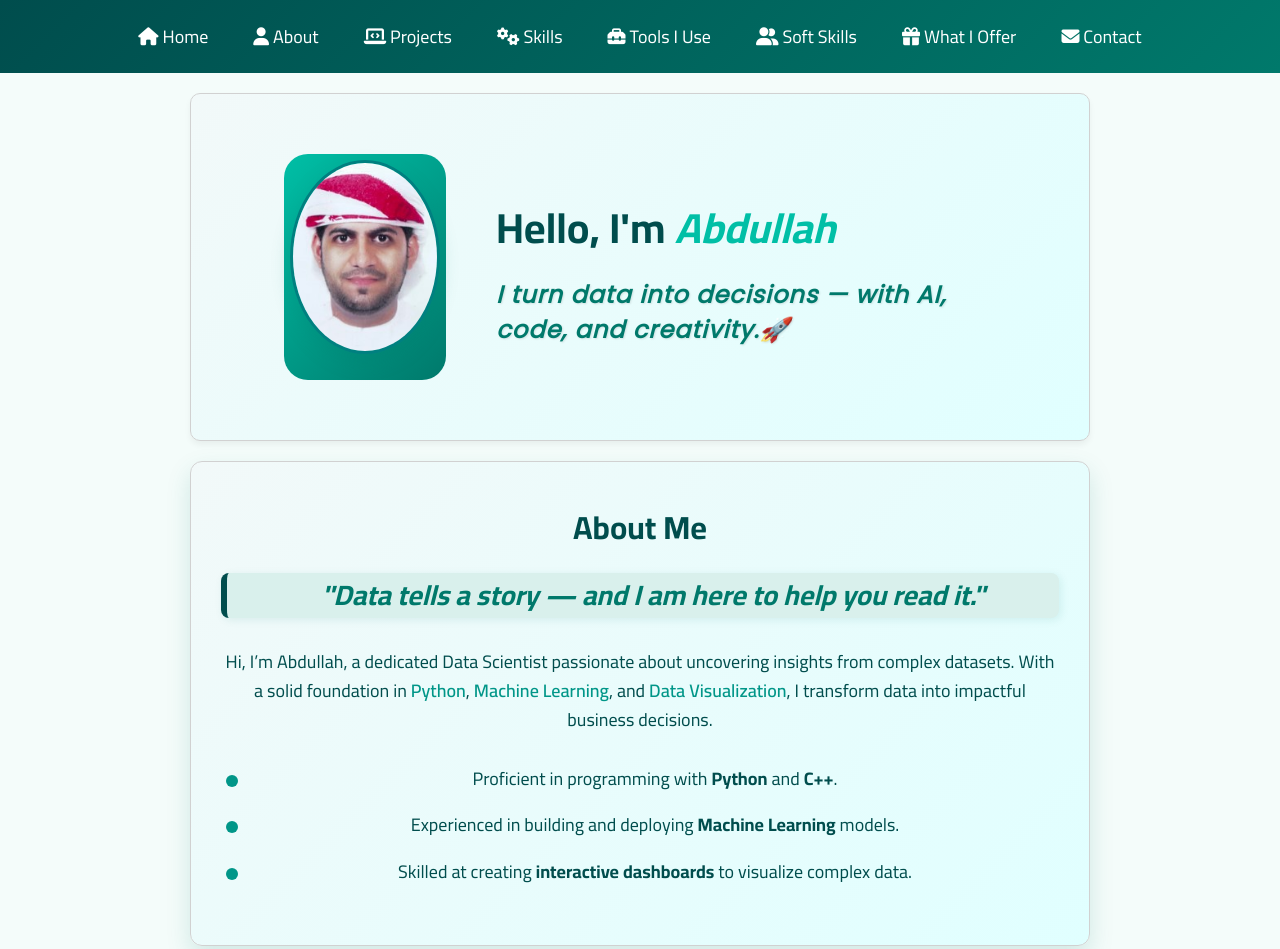
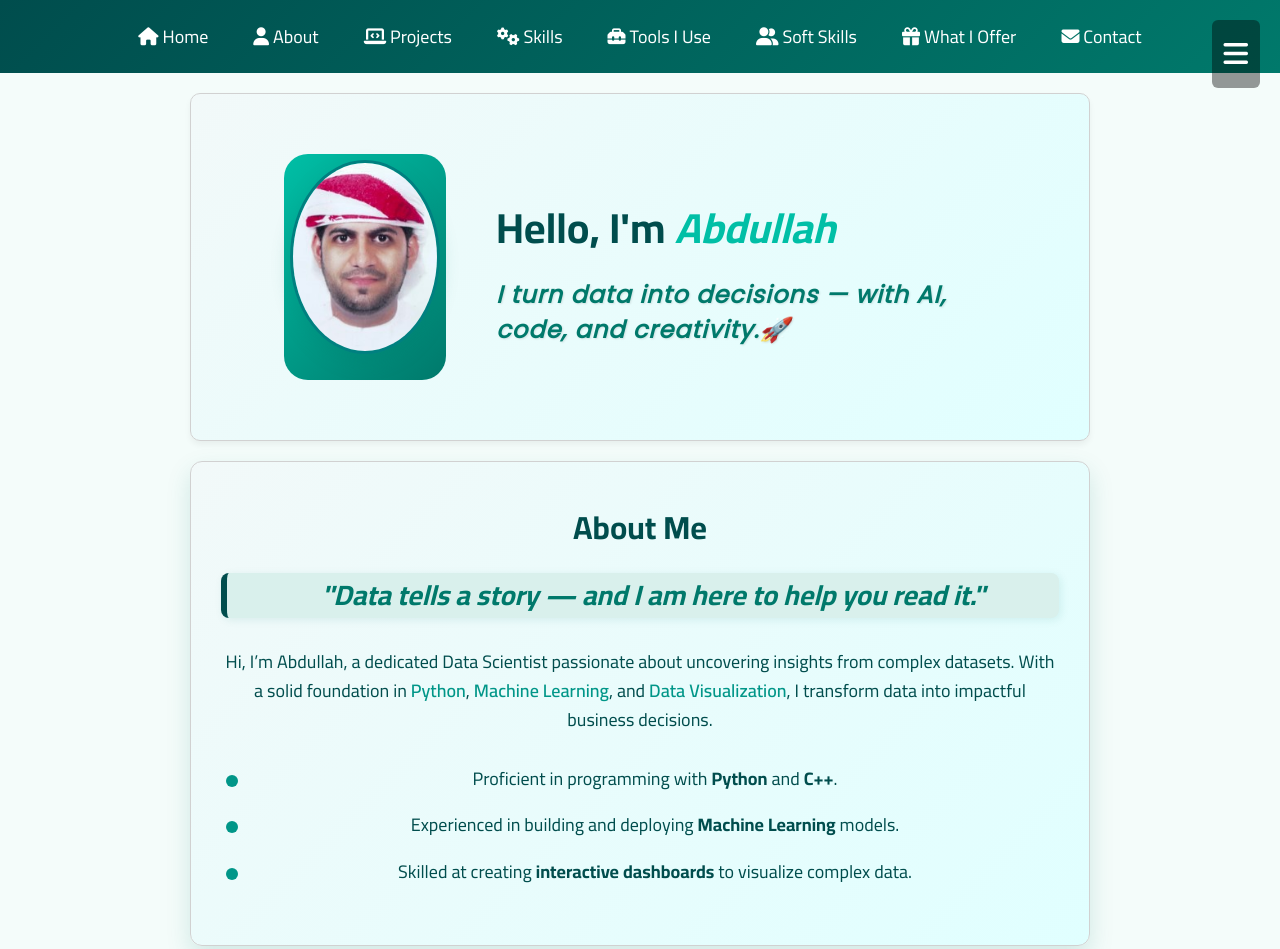
Before and after one commit to abdullah-almakhmari/portfolio_1, a plain HTML site: page index.html in a window 1280 px wide. Shown: the top 949 px of the page. Drawn offline with Linux system fonts and the light colour scheme.

Commit message:
Add files via upload

```diff
--- a/style.css
+++ b/style.css
@@ -775,11 +775,24 @@ body {
 /* purger */
 
 .hamburger {
-  display: none;
+  display: block;
   font-size: 28px;
   color: white;
   cursor: pointer;
+  background-color: rgba(0, 0, 0, 0.4);
+  padding: 8px 12px;
+  border-radius: 6px;
+  position: absolute;
+  top: 20px;
+  right: 20px;
+  z-index: 1001;
+  transition: background-color 0.3s ease;
 }
+
+.hamburger:hover {
+  background-color: rgba(0, 0, 0, 0.7);
+}
+
 
 nav {
   display: flex;
```
